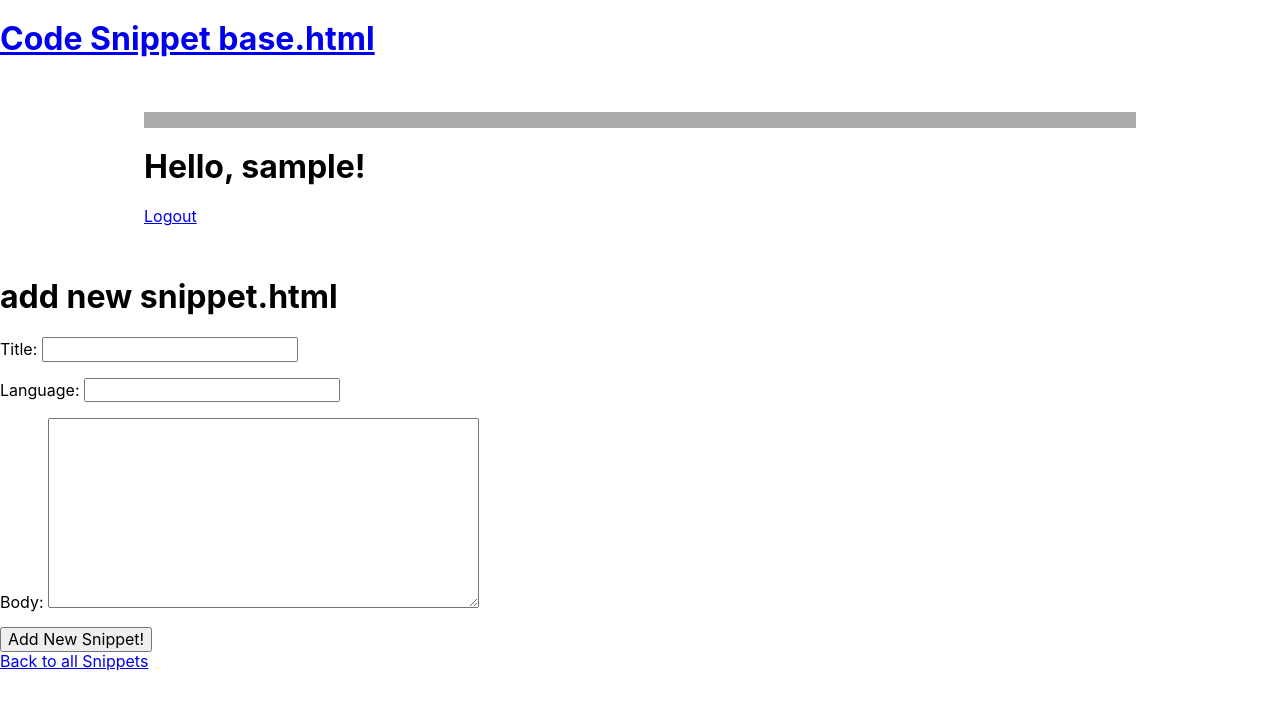
After one commit to momentum-team-1/django-from-scratch-Aaron-1453, a Django app: page /code_snippet/add_new_snippet in a window 1280 px wide. The commit adds this page. Shown: the top 710 px of the page. Run offline with Django 3.2, Linux system fonts and the light colour scheme; the visitor is signed in with stand-in values (Sample User, id 1).

Commit message:
add_new_snippet is there, links correctly, but the input doesn't input

```diff
--- a/Jango/urls.py
+++ b/Jango/urls.py
@@ -25,6 +25,7 @@ urlpatterns = [
     path('admin/', admin.site.urls),
     path('accounts/', include('registration.backends.simple.urls')),
     path('code_snippet/<int:snippet_pk>/', code_snippet_views.snippet_detail, name='snippet_detail'),
+    path('code_snippet/add_new_snippet', code_snippet_views.add_new_snippet, name="add_new_snippet"),
 
 
 ]
--- /dev/null
+++ b/code_snippet/forms.py
@@ -0,0 +1,11 @@
+from django import forms
+from .models import CodeSnippet, Tag
+
+class SnippetForm(forms.ModelForm):
+    class Meta:
+        model = CodeSnippet
+        fields = [
+            'title',
+            'language',
+            'body',
+            ]
--- a/code_snippet/models.py
+++ b/code_snippet/models.py
@@ -8,12 +8,12 @@ class Tag(models.Model):
         return self.tag
 
 class CodeSnippet(models.Model):
-    user = models.ForeignKey(to=User, on_delete=models.CASCADE, related_name='code_snippets')
+    user = models.ForeignKey(to=User, on_delete=models.CASCADE, related_name='code_snippets', null=True)
     title = models.CharField(max_length=255)
     language = models.CharField(max_length=255)
     created_at = models.DateField(max_length=255)
     body = models.TextField(max_length=2000)
-    tags = models.ManyToManyField(to=Tag, related_name='tag_snippets')
+    tags = models.ManyToManyField(to=Tag, related_name='code_snippets')
 
     def __str__(self):
         return self.title
--- a/code_snippet/views.py
+++ b/code_snippet/views.py
@@ -2,6 +2,7 @@ from django.shortcuts import render, redirect, get_object_or_404
 from users.models import User
 from .models import CodeSnippet
 from django.contrib.auth.decorators import login_required
+from .forms import SnippetForm
 # Create your views here.
 def homepage(request):
     if request.user.is_authenticated:
@@ -17,3 +18,16 @@ def snippet_list(request):
 def snippet_detail(request, snippet_pk):
     snippet = get_object_or_404(request.user.code_snippets, pk=snippet_pk)
     return render(request, "code_snippet/snippet_detail.html", {"snippet": snippet})
+
+@login_required
+def add_new_snippet(request):
+    if request.method == "POST":
+        form = SnippetForm(data=request.POST)
+        if form.is_valid():
+            snippet = form.save(commit=False)
+            snippet.user = request.user
+            snippet.save()
+        return redirect(to='snippet_detail', snippet_pk=snippet.pk)
+    else:
+        form = SnippetForm()
+    return render(request, 'code_snippet/add_new_snippet.html', {"form": form})
--- /dev/null
+++ b/templates/code_snippet/add_new_snippet.html
@@ -0,0 +1,17 @@
+{% extends "base.html" %}
+
+{% block content %}
+
+<h1>add new snippet.html</h1>
+<form action="{% url 'add_new_snippet' %}" method="POST">
+    {% csrf_token %}
+    {{ form.as_p }}
+</form>
+<div>
+<button type="submit">Add New Snippet!</button>
+</div>
+<a href="{% url 'snippet_list' %}">Back to all Snippets</a>
+
+
+
+{% endblock %}
--- a/templates/code_snippet/snippet_detail.html
+++ b/templates/code_snippet/snippet_detail.html
@@ -13,7 +13,7 @@ Code Snippets - {{ snippet.title }}
 <h3>here's the snippet:</h3>
 
 <ol>
-    {% if snippet.body %}
+    {% if snippet.body.all %}
         <p>{{ snippet.body }}</p>
     {% endif %}
 </ol>
--- a/templates/code_snippet/snippet_list.html
+++ b/templates/code_snippet/snippet_list.html
@@ -2,6 +2,9 @@
 
 {% block content %}
 <h2>Your snippets</h2>
+<p>
+    <a href="{% url 'add_new_snippet' %}">Add new snippet</a>
+</p>
 <ul>
     {% for snippet in your_snippets.all %}
         <li><a href="{% url 'snippet_detail' snippet_pk=snippet.pk %}">{{ snippet.title }}</a></li>
```
Also changed, not shown: code_snippet/migrations/0005_auto_20200608_2350.py (added).
